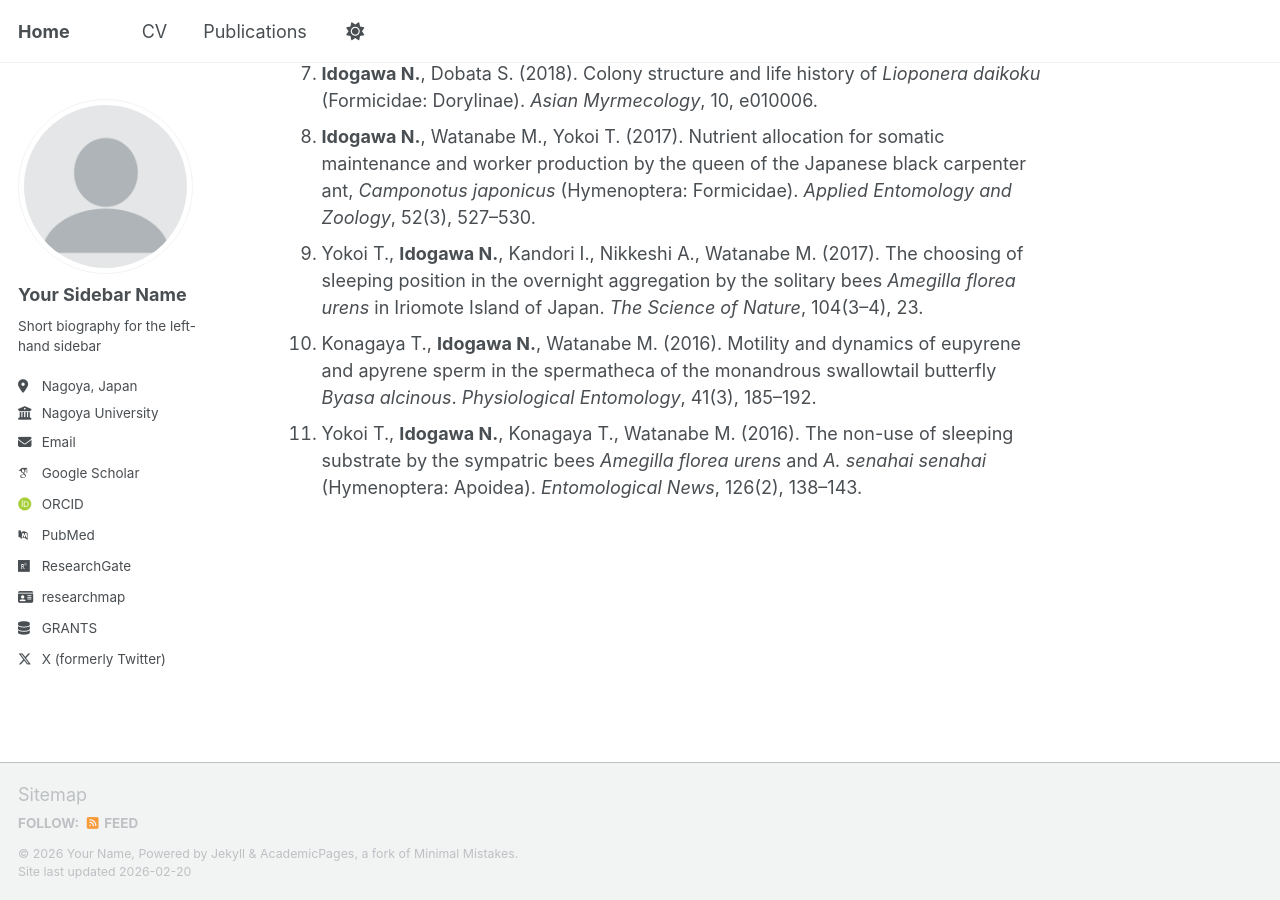
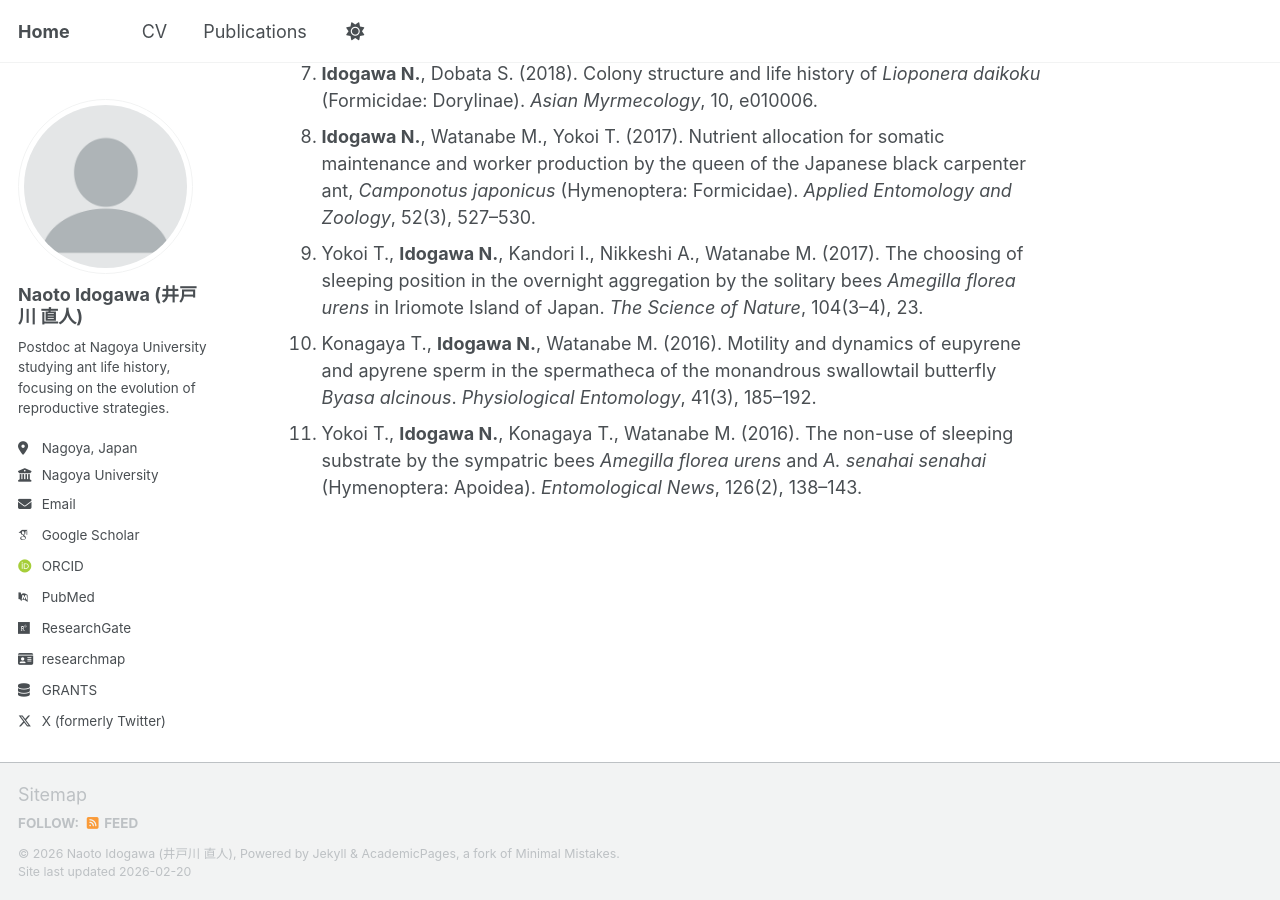
Before and after one commit to n-ido/n-ido.github.io, a Jekyll site: the page built from _pages/about.md, in a window 1280 px wide and 900 px high, scrolled down 1310 px. Built offline with Jekyll 4.4.1, drawn with Linux system fonts in a browser that asks for light colours; some web fonts are replaced; a script that is not in the unit is left out.

Commit message:
Update _config.yml

```diff
--- a/_config.yml
+++ b/_config.yml
@@ -11,8 +11,8 @@ locale                   : "en-US"
 site_theme               : "default" # Currently available options are "default", "air"
 title                    : "Home"
 title_separator          : "-"
-name                     : &name "Your Name"
-description              : &description "Your Name's academic portfolio"   # Update this with a general description of your site, this is the default if not overridden by a page
+name                     : &name "Naoto Idogawa (井戸川 直人)"
+description              : &description ""   # Update this with a general description of your site, this is the default if not overridden by a page
 url                      : https://n-ido.github.io # The base hostname & protocol for your site e.g. "https://[your GitHub username].github.io",
                                                            # or if you already have some other page hosted on Github then use "https://[your GitHub username].github.io/[Your Repo Name]"
 baseurl                  : "" # the subpath of your site, e.g. "/blog"
@@ -24,9 +24,9 @@ repository               : "academicpages/academicpages.github.io"
 author:
   # Biographic information
   avatar           : "profile.png"
-  name             : "Your Sidebar Name"
+  name             : "Naoto Idogawa (井戸川 直人)"
   pronouns         : # example: "she/her"
-  bio              : "Short biography for the left-hand sidebar"
+  bio              : "Postdoc at Nagoya University studying ant life history, focusing on the evolution of reproductive strategies."
   location         : "Nagoya, Japan"
   employer         : "Nagoya University"
   uri              : # URL
```
